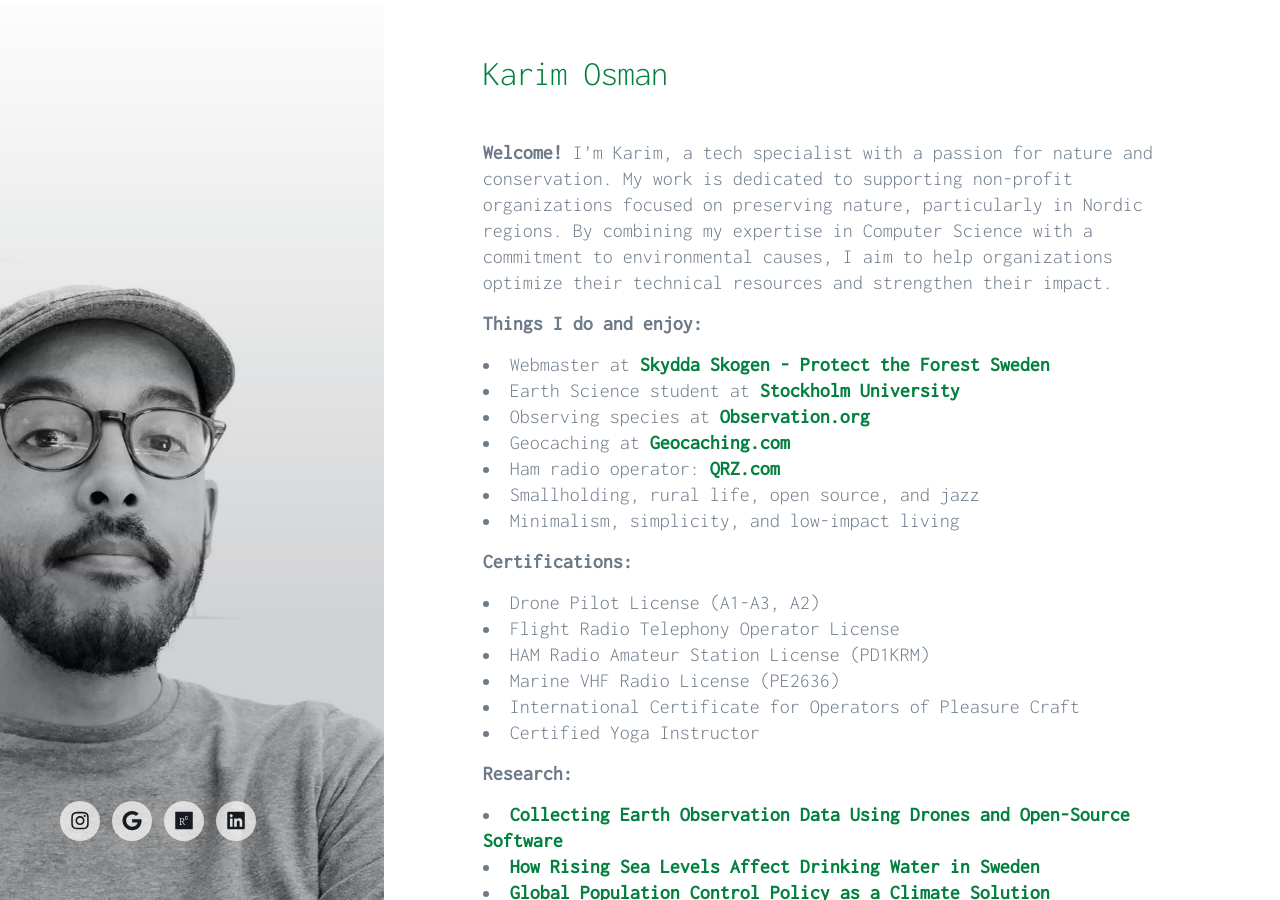
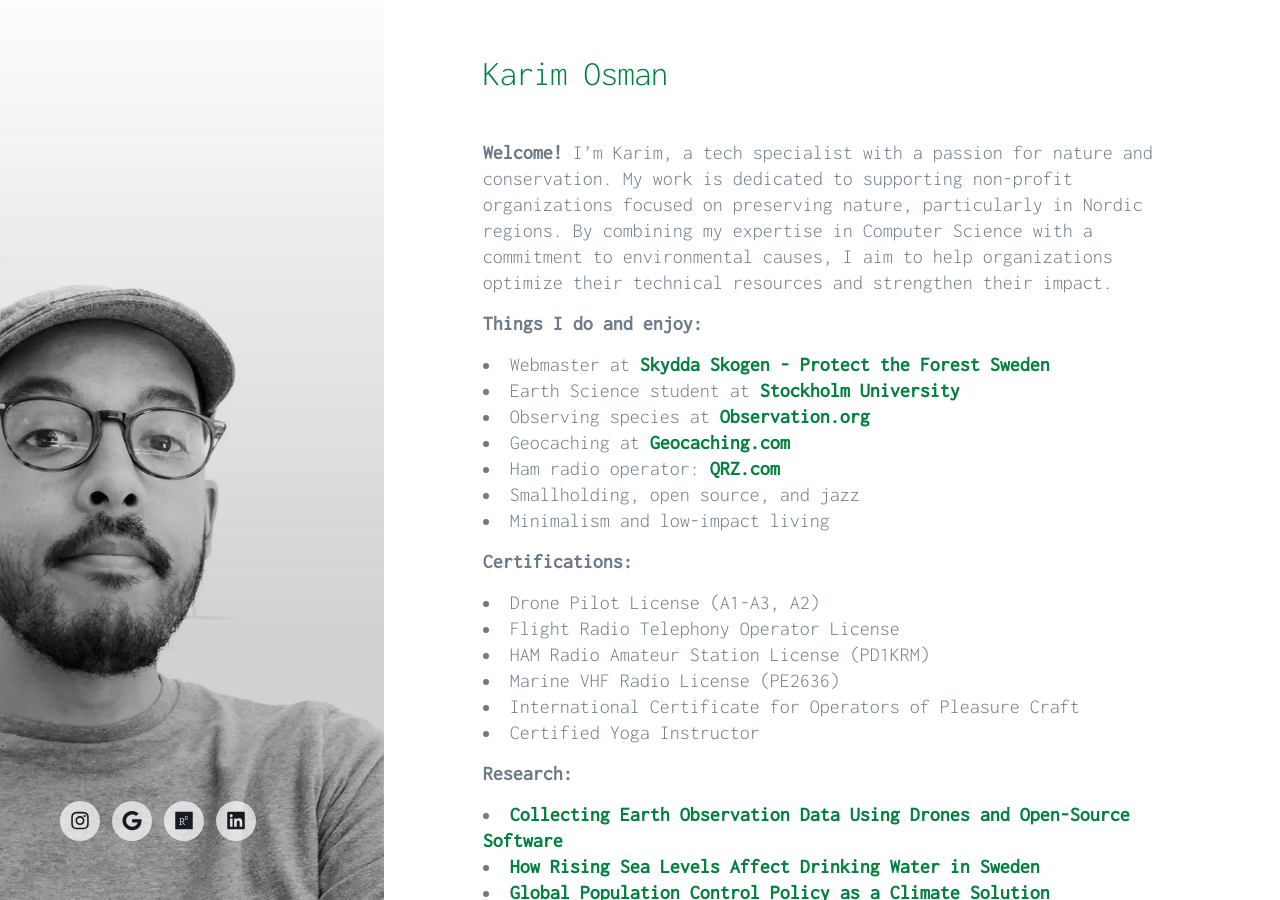
Before and after one commit to karimosman-se/karimosman-se.github.io, a Jekyll site: the page built from _pages/index.md, in a window 1280 px wide and 900 px high. Built offline with Jekyll 4.4.1, drawn with Linux system fonts in a browser that asks for light colours; nearby versions of some CDN libraries; some web fonts are replaced.

Commit message:
Update index.md

```diff
--- a/_pages/index.md
+++ b/_pages/index.md
@@ -11,8 +11,8 @@
 * Observing species at [Observation.org](https://observation.org/users/1051947/)
 * Geocaching at [Geocaching.com](https://www.geocaching.com/p/?guid=c5f61c04-2d1e-458b-82f8-852834c3554e)
 * Ham radio operator: [QRZ.com](https://www.qrz.com/db/PD1KRM)
-* Smallholding, rural life, open source, and jazz
-* Minimalism, simplicity, and low-impact living
+* Smallholding, open source, and jazz
+* Minimalism and low-impact living
 
 **Certifications:**
 * Drone Pilot License (A1-A3, A2)
```
